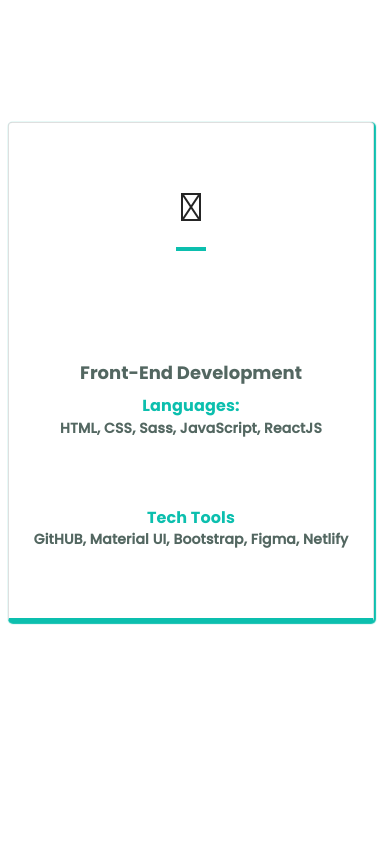
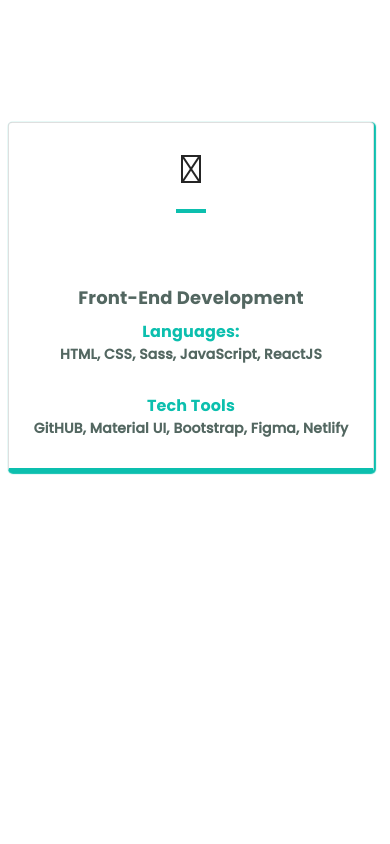
Before and after one commit to Eunnylans/Eunice_Portfolio, a React (Create React App) app: page / in a window 390 px wide. Shown: the part 1740-2584 px from the top of the page. Built offline with nearby package versions, Linux system fonts and the light colour scheme; a web font is replaced by a local one.

Commit message:
Latest Update

```diff
--- a/src/Components/AboutMe.js
+++ b/src/Components/AboutMe.js
@@ -18,6 +18,7 @@
 import ProfilePic from "../assets/Eunnylans.jpg";
 import UIContext from "../context/ui-context";
 import SectionTitle from "../UIcomponents/SectionTitle";
+import Techskills from "./Techskills";
 
 const skillsArr = [
   {
--- a/src/Components/HamburgerMenu.js
+++ b/src/Components/HamburgerMenu.js
@@ -3,7 +3,7 @@
 import UIContext from "../context/ui-context";
 import ThemeToggleButton from "../UIcomponents/ThemeToggleButton";
 
-import PDF from "../assets/MyCV.pdf";
+import PDF from "../assets/Eunice-igbinedion-resume.pdf";
 
 const HamburgerMenu = () => {
   const uiCtx = useContext(UIContext);
@@ -57,7 +57,7 @@
                 offset={0}
                 duration={700}
               >
-                Techskills
+                Skills
               </LinkScroll>
             </li>
 
--- a/src/Components/Techskills.js
+++ b/src/Components/Techskills.js
@@ -74,7 +74,7 @@
                       <Icon className={classNames(`${tech.icon}`)} id="icons" />
                       <div className="divider"></div>
                     </div>
-                    <Typography variant="h5" className="cardTypo">
+                    <Typography className="cardTypo">
                       {tech.category}
                     </Typography>
                     <Typography variant="body2" align="center">
--- a/src/styles/components/_navbar.scss
+++ b/src/styles/components/_navbar.scss
@@ -82,7 +82,7 @@
   }
 }
 
-@media only screen and (min-width: 767px) and (max-width: 1286px) {
+@media only screen and (min-width: 767px) and (max-width: 1280px) {
   .navbar {
     height: 4.3rem;
     min-width: 100%;
@@ -171,7 +171,7 @@
   }
 }
 
-@media only screen and (min-width: 50px) and (max-width: 420px) {
+@media only screen and (min-width: 280px) and (max-width: 420px) {
   .navbar {
     height: 10%;
     max-width: 100%;
--- a/src/styles/components/_techskills.scss
+++ b/src/styles/components/_techskills.scss
@@ -1,19 +1,20 @@
 @import "../base";
 
 .techStackContainer {
-  margin: 2px 10%;
+  // margin: 2px 20%;
   justify-content: center;
   align-items: center;
   text-align: center;
   padding: 0 0 50px 0;
   max-width: 100%;
   min-height: 100vh;
+  gap: 10px;
 
   .card {
     // background: $white;
     box-shadow: 1px 1px 1px 1px $aqua;
-    height: 500px;
-    width: 430px;
+    height: 350px;
+    width: 330px;
     border-bottom: 4px solid $aqua;
     justify-content: center;
     align-items: center;
@@ -78,7 +79,7 @@
 
 @media only screen and (max-width: 767px) {
   .techStackContainer {
-    margin-top: 10%;
+    // margin-top: 10%;
     .card {
       width: 100%;
       .iconsDiv {
@@ -106,7 +107,7 @@
 
 @media only screen and (min-width: 540px) and (max-width: 767px) {
   .techStackContainer {
-    margin-top: 10%;
+    // margin-top: 10px;
     .card {
       width: 100%;
       .iconsDiv {
@@ -135,7 +136,7 @@
 
 @media only screen and (max-width: 540px) {
   .techStackContainer {
-    margin-top: 10%;
+    // margin-top: 10px;
     .card {
       width: 100%;
       .iconsDiv {
@@ -164,7 +165,7 @@
 
 @media only screen and (max-width: 420px) {
   .techStackContainer {
-    margin-top: 20%;
+    // margin-top: 10px;
     .card {
       width: 100%;
       .iconsDiv {
@@ -192,7 +193,7 @@
 
 @media only screen and (max-width: 375px) {
   .techStackContainer {
-    margin-top: 20%;
+    // margin-top: 10px;
     .card {
       width: 100%;
       .iconsDiv {
```
Also changed, not shown: src/styles/components/_aboutme.scss (line endings or trailing spaces).
